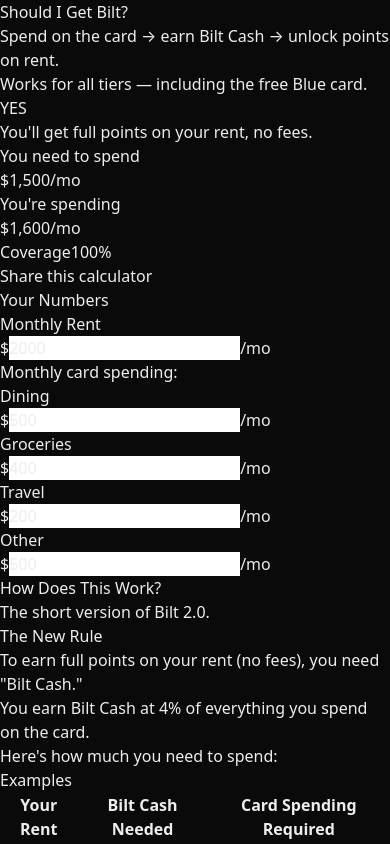
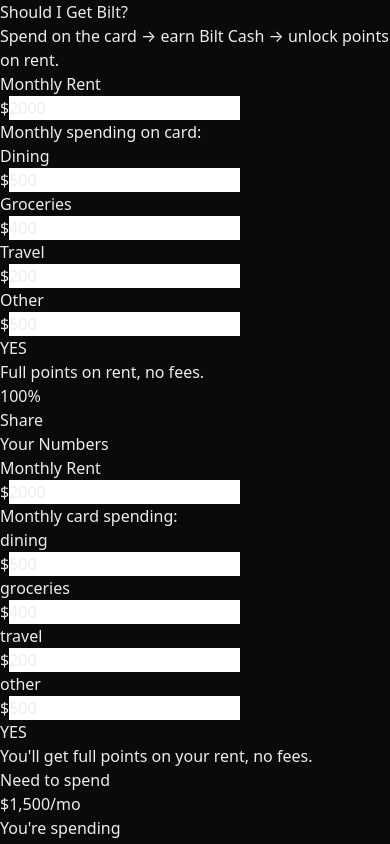
Before and after one commit to rishi09/shouldigetbilt, a Next.js app: page / in a window 390 px wide. Shown: the top 844 px of the page. Built offline with nearby package versions, Linux system fonts and the light colour scheme.

Commit message:
Mobile optimization: all above fold on iPhone 15 Pro
- Compact hero (smaller text)
- Compact inputs (inline labels, smaller fields)
- Compact answer card with inline progress bar
- Compact share button
- Everything fits on one screen without scrolling
- Desktop layout unchanged

```diff
--- a/src/components/Calculator.tsx
+++ b/src/components/Calculator.tsx
@@ -3,7 +3,6 @@
 import { useState, useMemo } from "react";
 import { UserInputs } from "@/types";
 import { calculateBiltValue } from "@/lib/calculations";
-import { SpendingInput } from "./SpendingInput";
 
 const DEFAULT_INPUTS: UserInputs = {
   rent: 2000,
@@ -12,6 +11,33 @@
   travel: 200,
   other: 500,
 };
+
+function CompactInput({
+  label,
+  value,
+  onChange
+}: {
+  label: string;
+  value: number;
+  onChange: (v: number) => void;
+}) {
+  return (
+    <div className="flex items-center justify-between gap-2">
+      <label className="text-gray-400 text-sm">{label}</label>
+      <div className="relative w-24">
+        <span className="absolute left-2 top-1/2 -translate-y-1/2 text-gray-500 text-sm">$</span>
+        <input
+          type="number"
+          min="0"
+          step="100"
+          value={value || ""}
+          onChange={(e) => onChange(Math.max(0, parseInt(e.target.value) || 0))}
+          className="w-full bg-zinc-800 border border-zinc-700 rounded px-2 py-1.5 pl-5 text-white text-sm text-right focus:outline-none focus:border-blue-500"
+        />
+      </div>
+    </div>
+  );
+}
 
 export function Calculator() {
   const [inputs, setInputs] = useState<UserInputs>(DEFAULT_INPUTS);
@@ -29,7 +55,6 @@
       setCopied(true);
       setTimeout(() => setCopied(false), 2000);
     } catch {
-      // Fallback for older browsers
       const input = document.createElement("input");
       input.value = window.location.href;
       document.body.appendChild(input);
@@ -42,46 +67,137 @@
   };
 
   return (
-    <section className="py-6 px-4 max-w-5xl mx-auto">
-      {/* Side-by-side on desktop, reversed on mobile (answer first) */}
-      <div className="grid lg:grid-cols-2 gap-6 items-start">
-        {/* Mobile: Answer first (order-1), Desktop: second (lg:order-2) */}
-        <div className="space-y-4 order-1 lg:order-2">
-          {/* YES/NO Card */}
+    <section className="px-4 pb-4 max-w-5xl mx-auto">
+      {/* MOBILE LAYOUT: Stacked, compact */}
+      <div className="lg:hidden space-y-3">
+        {/* Compact inputs */}
+        <div className="bg-zinc-900 rounded-lg p-4 border border-zinc-800">
+          <div className="space-y-2">
+            <CompactInput label="Monthly Rent" value={inputs.rent} onChange={updateInput("rent")} />
+
+            <div className="border-t border-zinc-700 pt-2 mt-2">
+              <p className="text-gray-500 text-xs mb-2">Monthly spending on card:</p>
+              <div className="grid grid-cols-2 gap-x-4 gap-y-2">
+                <CompactInput label="Dining" value={inputs.dining} onChange={updateInput("dining")} />
+                <CompactInput label="Groceries" value={inputs.groceries} onChange={updateInput("groceries")} />
+                <CompactInput label="Travel" value={inputs.travel} onChange={updateInput("travel")} />
+                <CompactInput label="Other" value={inputs.other} onChange={updateInput("other")} />
+              </div>
+            </div>
+          </div>
+        </div>
+
+        {/* THE ANSWER - Compact */}
+        <div className={`rounded-lg p-4 text-center ${
+          result.canCoverFullRent
+            ? "bg-green-900/30 border-2 border-green-500/50"
+            : "bg-yellow-900/20 border-2 border-yellow-500/50"
+        }`}>
+          <div className={`text-4xl font-bold mb-1 ${
+            result.canCoverFullRent ? "text-green-400" : "text-yellow-400"
+          }`}>
+            {result.canCoverFullRent ? "YES" : "NOT YET"}
+          </div>
+          <p className="text-gray-300 text-sm">
+            {result.canCoverFullRent ? (
+              "Full points on rent, no fees."
+            ) : (
+              <>Need <span className="text-white font-semibold">${Math.round(result.spendingNeededFor100 - result.totalSpending).toLocaleString()}</span> more/mo</>
+            )}
+          </p>
+
+          {/* Progress bar inline */}
+          <div className="mt-2 flex items-center gap-2">
+            <div className="flex-1 bg-zinc-700 rounded-full h-1.5 overflow-hidden">
+              <div
+                className={`h-full rounded-full ${result.canCoverFullRent ? "bg-green-500" : "bg-yellow-500"}`}
+                style={{ width: `${Math.min(100, result.coveragePercent)}%` }}
+              />
+            </div>
+            <span className="text-xs text-gray-400">{Math.round(result.coveragePercent)}%</span>
+          </div>
+        </div>
+
+        {/* Share button - Compact */}
+        <button
+          onClick={handleShare}
+          className="w-full py-2 rounded-lg border border-zinc-700 bg-zinc-800 hover:bg-zinc-700 transition-colors text-gray-300 text-sm"
+        >
+          {copied ? "Link copied!" : "Share"}
+        </button>
+      </div>
+
+      {/* DESKTOP LAYOUT: Side-by-side */}
+      <div className="hidden lg:grid lg:grid-cols-2 gap-6 items-start">
+        {/* LEFT: Inputs */}
+        <div className="bg-zinc-900 rounded-lg p-6 border border-zinc-800">
+          <h2 className="text-lg font-semibold mb-4">Your Numbers</h2>
+          <div className="space-y-4">
+            <div>
+              <label className="block text-gray-300 text-sm mb-1">Monthly Rent</label>
+              <div className="relative">
+                <span className="absolute left-3 top-1/2 -translate-y-1/2 text-gray-500">$</span>
+                <input
+                  type="number"
+                  min="0"
+                  step="100"
+                  value={inputs.rent || ""}
+                  onChange={(e) => updateInput("rent")(Math.max(0, parseInt(e.target.value) || 0))}
+                  className="w-full bg-zinc-800 border border-zinc-700 rounded-lg px-8 py-3 text-white focus:outline-none focus:border-blue-500"
+                />
+              </div>
+            </div>
+
+            <div className="border-t border-zinc-700 pt-4">
+              <p className="text-gray-500 text-sm mb-3">Monthly card spending:</p>
+              <div className="grid grid-cols-2 gap-3">
+                {(["dining", "groceries", "travel", "other"] as const).map((key) => (
+                  <div key={key}>
+                    <label className="block text-gray-400 text-sm mb-1 capitalize">{key}</label>
+                    <div className="relative">
+                      <span className="absolute left-2 top-1/2 -translate-y-1/2 text-gray-500 text-sm">$</span>
+                      <input
+                        type="number"
+                        min="0"
+                        step="100"
+                        value={inputs[key] || ""}
+                        onChange={(e) => updateInput(key)(Math.max(0, parseInt(e.target.value) || 0))}
+                        className="w-full bg-zinc-800 border border-zinc-700 rounded px-2 py-2 pl-6 text-white text-sm focus:outline-none focus:border-blue-500"
+                      />
+                    </div>
+                  </div>
+                ))}
+              </div>
+            </div>
+          </div>
+        </div>
+
+        {/* RIGHT: Answer */}
+        <div className="space-y-4">
           <div className={`rounded-xl p-8 text-center ${
             result.canCoverFullRent
               ? "bg-green-900/30 border-2 border-green-500/50"
               : "bg-yellow-900/20 border-2 border-yellow-500/50"
           }`}>
-            <div className={`text-5xl md:text-6xl font-bold mb-3 ${
+            <div className={`text-6xl font-bold mb-3 ${
               result.canCoverFullRent ? "text-green-400" : "text-yellow-400"
             }`}>
               {result.canCoverFullRent ? "YES" : "NOT YET"}
             </div>
-
-            {result.canCoverFullRent ? (
-              <p className="text-gray-300 text-lg">
-                You&apos;ll get full points on your rent, no fees.
-              </p>
-            ) : (
-              <p className="text-gray-300 text-lg">
-                You need{" "}
-                <span className="text-white font-semibold">
-                  ${Math.round(result.spendingNeededFor100 - result.totalSpending).toLocaleString()}/mo more
-                </span>{" "}
-                spending.
-              </p>
-            )}
+            <p className="text-gray-300 text-lg">
+              {result.canCoverFullRent ? (
+                "You'll get full points on your rent, no fees."
+              ) : (
+                <>Need <span className="text-white font-semibold">${Math.round(result.spendingNeededFor100 - result.totalSpending).toLocaleString()}/mo</span> more spending.</>
+              )}
+            </p>
           </div>
 
-          {/* Quick Math Summary */}
           <div className="bg-zinc-900 rounded-lg p-4 border border-zinc-800">
             <div className="grid grid-cols-2 gap-4 text-sm">
               <div>
-                <div className="text-gray-500">You need to spend</div>
-                <div className="text-white font-medium text-lg">
-                  ${Math.round(result.spendingNeededFor100).toLocaleString()}/mo
-                </div>
+                <div className="text-gray-500">Need to spend</div>
+                <div className="text-white font-medium text-lg">${Math.round(result.spendingNeededFor100).toLocaleString()}/mo</div>
               </div>
               <div>
                 <div className="text-gray-500">You&apos;re spending</div>
@@ -90,8 +206,6 @@
                 </div>
               </div>
             </div>
-
-            {/* Progress bar */}
             <div className="mt-4">
               <div className="flex justify-between text-xs text-gray-500 mb-1">
                 <span>Coverage</span>
@@ -99,61 +213,19 @@
               </div>
               <div className="w-full bg-zinc-700 rounded-full h-2 overflow-hidden">
                 <div
-                  className={`h-full rounded-full transition-all duration-300 ${
-                    result.canCoverFullRent ? "bg-green-500" : "bg-yellow-500"
-                  }`}
+                  className={`h-full rounded-full transition-all ${result.canCoverFullRent ? "bg-green-500" : "bg-yellow-500"}`}
                   style={{ width: `${Math.min(100, result.coveragePercent)}%` }}
                 />
               </div>
             </div>
           </div>
 
-          {/* Share button */}
           <button
             onClick={handleShare}
-            className="w-full py-3 px-4 rounded-lg border border-zinc-700 bg-zinc-800 hover:bg-zinc-700 transition-colors text-gray-300 text-sm font-medium"
+            className="w-full py-3 rounded-lg border border-zinc-700 bg-zinc-800 hover:bg-zinc-700 transition-colors text-gray-300 text-sm font-medium"
           >
             {copied ? "Link copied!" : "Share this calculator"}
           </button>
-        </div>
-
-        {/* Mobile: Inputs second (order-2), Desktop: first (lg:order-1) */}
-        <div className="bg-zinc-900 rounded-lg p-6 border border-zinc-800 order-2 lg:order-1">
-          <h2 className="text-lg font-semibold mb-4">Your Numbers</h2>
-
-          <div className="space-y-4">
-            <SpendingInput
-              label="Monthly Rent"
-              value={inputs.rent}
-              onChange={updateInput("rent")}
-            />
-
-            <div className="border-t border-zinc-700 pt-4">
-              <p className="text-gray-500 text-sm mb-3">Monthly card spending:</p>
-              <div className="grid grid-cols-2 gap-3">
-                <SpendingInput
-                  label="Dining"
-                  value={inputs.dining}
-                  onChange={updateInput("dining")}
-                />
-                <SpendingInput
-                  label="Groceries"
-                  value={inputs.groceries}
-                  onChange={updateInput("groceries")}
-                />
-                <SpendingInput
-                  label="Travel"
-                  value={inputs.travel}
-                  onChange={updateInput("travel")}
-                />
-                <SpendingInput
-                  label="Other"
-                  value={inputs.other}
-                  onChange={updateInput("other")}
-                />
-              </div>
-            </div>
-          </div>
         </div>
       </div>
     </section>
--- a/src/components/Hero.tsx
+++ b/src/components/Hero.tsx
@@ -1,14 +1,11 @@
 export function Hero() {
   return (
-    <section className="text-center py-8 px-4">
-      <h1 className="text-3xl md:text-5xl font-bold mb-3">
+    <section className="text-center py-4 px-4 lg:py-8">
+      <h1 className="text-2xl md:text-3xl lg:text-5xl font-bold mb-1 lg:mb-3">
         Should I Get Bilt?
       </h1>
-      <p className="text-lg md:text-xl text-gray-400 max-w-2xl mx-auto">
+      <p className="text-sm md:text-lg lg:text-xl text-gray-400">
         Spend on the card → earn Bilt Cash → unlock points on rent.
-      </p>
-      <p className="text-sm text-gray-500 mt-2">
-        Works for all tiers — including the free Blue card.
       </p>
     </section>
   );
--- a/src/components/SpendingInput.tsx
+++ /dev/null
@@ -1,34 +0,0 @@
-interface SpendingInputProps {
-  label: string;
-  value: number;
-  onChange: (value: number) => void;
-  description?: string;
-}
-
-export function SpendingInput({ label, value, onChange, description }: SpendingInputProps) {
-  return (
-    <div className="space-y-2">
-      <label className="block">
-        <span className="text-gray-300 font-medium">{label}</span>
-        {description && (
-          <span className="text-gray-500 text-sm ml-2">{description}</span>
-        )}
-      </label>
-      <div className="relative">
-        <span className="absolute left-3 top-1/2 -translate-y-1/2 text-gray-500">$</span>
-        <input
-          type="number"
-          min="0"
-          step="50"
-          value={value || ""}
-          onChange={(e) => onChange(Math.max(0, parseInt(e.target.value) || 0))}
-          placeholder="0"
-          className="w-full bg-zinc-800 border border-zinc-700 rounded-lg px-8 py-3 text-white focus:outline-none focus:border-blue-500 focus:ring-1 focus:ring-blue-500 transition-colors"
-        />
-        <span className="absolute right-3 top-1/2 -translate-y-1/2 text-gray-500 text-sm">
-          /mo
-        </span>
-      </div>
-    </div>
-  );
-}
```
